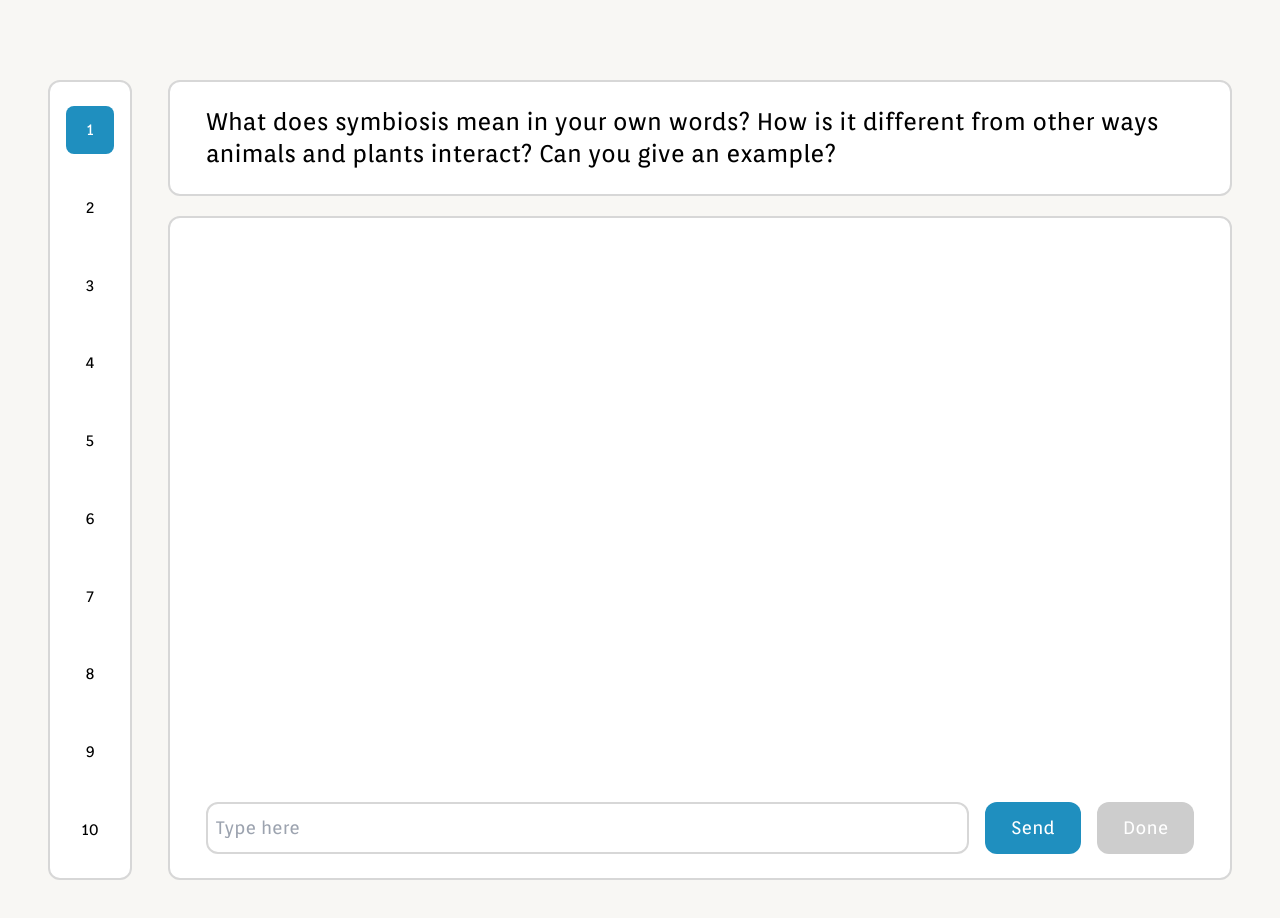
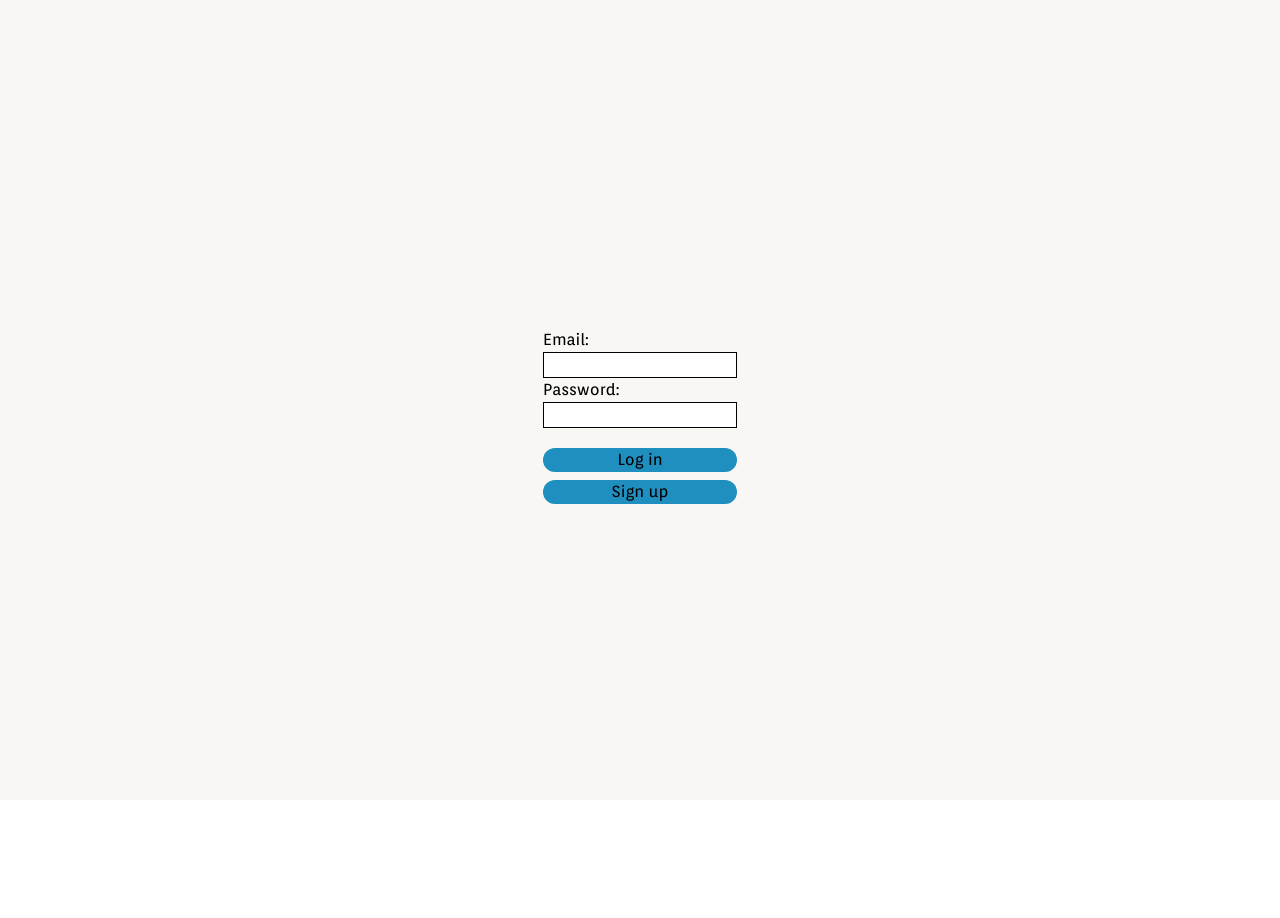
Before and after one commit to kristiiwuu/mvp, a Next.js app: page / in a window 1280 px wide. Shown: the top 918 px of the page. After the commit the page ends 800 px from the top, so only its background shows below. Built offline with nearby package versions, Linux system fonts and the light colour scheme.

Commit message:
code cleanup

```diff
--- a/src/app/components/Student-Side/Chat.js
+++ b/src/app/components/Student-Side/Chat.js
@@ -1,8 +1,9 @@
 import { useState, useEffect } from 'react';
 import { saveChat } from '../../saveChat/actions';
+import TextBubble from './TextBubble';
 
 export default function Chat({ selectedQuestion }) {
-    const [question, setQuestion] = useState(''); // change name to userInput
+    const [userInput, setUserInput] = useState('');
     const [chat, setChat] = useState([]);
     const [loading, setLoading] = useState(false);
 
@@ -16,22 +17,21 @@ export default function Chat({ selectedQuestion }) {
             + `Once the student’s answer is deemed correct you can stop replying until further prompting. Here is the question that the student is trying to answer: ${selectedQuestion}`
     });
 
-
-    useEffect(() => {
-      console.log("CHAT:", JSON.stringify(chat));
-    }, [chat])
+    // useEffect(() => {
+    //   console.log("CHAT:", JSON.stringify(chat));
+    // }, [chat])
 
     const handleSendMessage = async () => {
-        if (!question.trim()) return
+        if (!userInput.trim()) return
 
-        setChat(prev => [...prev, { role: 'user', content: question }])
-        setQuestion('')
+        setChat(prev => [...prev, { role: 'user', content: userInput }])
+        setUserInput('')
         setLoading(true)
 
         const response = await fetch('/api/chat', {
           method: 'POST',
           headers: { 'Content-Type': 'application/json' },
-          body: JSON.stringify({ messages: [systemPrompt, ...chat, { role: 'user', content: question }] }),
+          body: JSON.stringify({ messages: [systemPrompt, ...chat, { role: 'user', content: userInput }] }),
         })
 
         if (response.ok) {
@@ -48,19 +48,15 @@ export default function Chat({ selectedQuestion }) {
 
     return(
         <div className="h-screen text-black border-2 rounded-[12px] border-[#D7D7D7] bg-[#FFF] px-9 py-6 flex flex-col justify-between w-auto text-lg">
-            <div className="flex flex-col gap-6 overflow-y-auto" style={{ maxHeight: '400px' }}>
+            <div className="flex flex-col gap-6 overflow-y-auto max-h-[400px]">
                 {chat.map((message, index) => (
-                <div key={index} className={`flex ${message.role === 'user' ? 'justify-end' : 'justify-start'}`}>
-                    <div className={`rounded-[12px] px-8 py-5 max-w-[70%] ${message.role === 'user' ? 'bg-[#D5E6ED] text-[#084762]' : 'bg-gray-200'}`}>
-                    {message.content}
-                    </div>
-                </div>
+                  <TextBubble index={index} message={message}/>
                 ))}
             </div>
             <div className="flex gap-4">
-                <input value={question} onChange={(e) => setQuestion(e.target.value)}
+                <input value={userInput} onChange={(e) => setUserInput(e.target.value)}
                     placeholder = "Type here" className="w-[80%] flex-grow border-2 rounded-[12px] p-2 border-[#D7D7D7]"></input>
-                <button className="bg-[#1F8FBF] hover:bg-[#1F8FBF] rounded-[12px] w-[10%] px-5 py-3 text-white" onClick={handleSendMessage} disabled={loading} type="submit">Send</button>
+                <button className="bg-[#CDCDCD] hover:bg-[#1F8FBF] rounded-[12px] w-[10%] px-5 py-3 text-white" onClick={handleSendMessage} disabled={loading} type="submit">Send</button>
                 <button className="bg-[#CDCDCD] hover:bg-[#1F8FBF] rounded-[12px] w-[10%] px-5 py-3 text-white" onClick={handleSaveChat} disabled={loading} type="submit">Done</button>
             </div>
         </div>
--- a/src/app/components/Student-Side/ProblemNumber.js
+++ b/src/app/components/Student-Side/ProblemNumber.js
@@ -1,8 +1,6 @@
 export default function ProblemNumber({ num, selected, onClick}) {
-
     return (
-        <div onClick={onClick}
-            className={`w-12 h-12 rounded-[8px] flex justify-center items-center
+        <div onClick={onClick} className={`w-12 h-12 rounded-[8px] flex justify-center items-center
             ${selected ? 'text-white bg-[#1F8FBF]' : 'text-black bg-[#FFF] hover:bg-[#1F8FBF] hover:text-white'}`}>
             {num}
         </div>
--- a/src/app/components/Student-Side/Question.js
+++ b/src/app/components/Student-Side/Question.js
@@ -1,5 +1,4 @@
 export default function Question({selectedQuestion}) {
-
     return(
         <div className="font-bold text-2xl text-black border-2 rounded-[12px] border-[#D7D7D7] bg-[#FFF] px-9 py-6 flex flex-col justify-between gap-5 w-auto">
             {selectedQuestion}
--- /dev/null
+++ b/src/app/components/Student-Side/TextBubble.js
@@ -0,0 +1,10 @@
+export default function TextBubble({index, message}) {
+    // gray bubble for duey's responses; blue bubble for user
+    return(
+        <div key={index} className={`flex ${message.role === 'user' ? 'justify-end' : 'justify-start'}`}>
+            <div className={`rounded-[12px] px-8 py-5 max-w-[70%] ${message.role === 'user' ? 'bg-[#D5E6ED] text-[#084762]' : 'bg-gray-200'}`}>
+                {message.content}
+            </div>
+        </div>
+    );
+}
--- a/src/app/page.js
+++ b/src/app/page.js
@@ -1,46 +1,38 @@
-"use client";
-import { useState } from "react";
-import { useRouter } from 'next/navigation';
-import './globals.css';
-import NavBar from "./components/Student-Side/NavBar";
-import Display from "./components/Student-Side/Display";
+import { login, signup } from "../app/login/actions";
 
-export default function Home() {
-  // const [question, setQuestion] = useState("");
-  // const [answer, setAnswer] = useState("");
-  // const router = useRouter();
-
-  // const handleSubmit = (e) => {
-  //   e.preventDefault();
-  //   // Navigate to the chat page with question and answer as query parameters
-  //   router.push(`/chat?question=${question}&answer=${answer}`);
-  // };
-
-  const [selectedNum, setSelectedNum] = useState(1);
-  const [selectedQuestion, setSelectedQuestion] = useState("What does symbiosis mean in your own words? How is it different from other ways animals and plants interact? Can you give an example?");
-
-  const questions = {
-        1: "What does symbiosis mean in your own words? How is it different from other ways animals and plants interact? Can you give an example?",
-        2: "What is mutualism? How does the goby fish and snapping shrimp partnership show mutualism?",
-        3: "What is commensalism? Can you describe a situation where one animal benefits, but the other isn’t helped or harmed?",
-        4: "How is parasitism different from mutualism and commensalism? How does the African oxpecker act like both a helper and a parasite?",
-        5: "What do mitochondria do inside our cells? What might happen to living things if cells didn’t have mitochondria?",
-        6: "Corals and algae work together to help each other. What happens to coral reefs during coral bleaching, and why does it hurt this partnership?",
-        7: "How do cleaner fish help bigger fish? What do cleaner fish do to make sure they aren’t eaten by their clients?",
-        8: "Why is symbiosis like teamwork in nature? How do ants and fungi work together to survive?",
-        9: "How do bees and orchids help each other? What might happen to orchids if there were no bees?",
-        10: "How can changes in the environment, like pollution or warming oceans, affect partnerships like the one between coral and algae?"
-  }
-
-  const handleClick = (num) => {
-    setSelectedNum(num);
-    setSelectedQuestion(questions[num]);
-}
-
+export default function LoginPage() {
   return (
-    <div className="font-orienta h-auto bg-[#F8F7F4] px-12 pt-20 pb-12 flex gap-9">
-      <NavBar handleClick={handleClick} selectedNum={selectedNum}/>
-      <Display selectedQuestion={selectedQuestion}/>
+    <div className="font-orienta h-screen bg-[#F8F7F4] px-12 pt-20 pb-12 flex gap-9 text-black justify-center items-center">
+      <form className="flex flex-col">
+        <label htmlFor="email">Email:</label>
+        <input
+          className="border border-black"
+          id="email"
+          name="email"
+          type="email"
+          required
+        />
+        <label htmlFor="password">Password:</label>
+        <input
+          className="border border-black"
+          id="password"
+          name="password"
+          type="password"
+          required
+        />
+        <button
+          className="bg-[#1F8FBF] rounded-[12px] hover:bg-[#CDCDCD] mt-5 mb-2"
+          formAction={login}
+        >
+          Log in
+        </button>
+        <button
+          className="bg-[#1F8FBF] rounded-[12px] hover:bg-[#CDCDCD]"
+          formAction={signup}
+        >
+          Sign up
+        </button>
+      </form>
     </div>
   );
 }
--- a/src/app/private/page.js
+++ /dev/null
@@ -1,14 +0,0 @@
-import { redirect } from "next/navigation";
-
-import { createClient } from "@/utils/supabase/server";
-
-export default async function PrivatePage() {
-  const supabase = await createClient();
-
-  const { data, error } = await supabase.auth.getUser();
-  if (error || !data?.user) {
-    redirect("/login");
-  }
-
-  return <p>Hello {data.user.email}</p>;
-}
--- /dev/null
+++ b/src/app/student-portal/page.js
@@ -0,0 +1,37 @@
+"use client";
+import { useState } from "react";
+import '../globals.css';
+import NavBar from "../components/Student-Side/NavBar";
+import Display from "../components/Student-Side/Display";
+
+export default function Home() {
+  // tracks the specific problem the student is on
+  const [selectedNum, setSelectedNum] = useState(1);
+  const [selectedQuestion, setSelectedQuestion] = useState("What does symbiosis mean in your own words? How is it different from other ways animals and plants interact? Can you give an example?");
+
+  const questions = {
+        1: "What does symbiosis mean in your own words? How is it different from other ways animals and plants interact? Can you give an example?",
+        2: "What is mutualism? How does the goby fish and snapping shrimp partnership show mutualism?",
+        3: "What is commensalism? Can you describe a situation where one animal benefits, but the other isn’t helped or harmed?",
+        4: "How is parasitism different from mutualism and commensalism? How does the African oxpecker act like both a helper and a parasite?",
+        5: "What do mitochondria do inside our cells? What might happen to living things if cells didn’t have mitochondria?",
+        6: "Corals and algae work together to help each other. What happens to coral reefs during coral bleaching, and why does it hurt this partnership?",
+        7: "How do cleaner fish help bigger fish? What do cleaner fish do to make sure they aren’t eaten by their clients?",
+        8: "Why is symbiosis like teamwork in nature? How do ants and fungi work together to survive?",
+        9: "How do bees and orchids help each other? What might happen to orchids if there were no bees?",
+        10: "How can changes in the environment, like pollution or warming oceans, affect partnerships like the one between coral and algae?"
+  }
+
+  // handles problem # selection
+  const handleClick = (num) => {
+    setSelectedNum(num);
+    setSelectedQuestion(questions[num]);
+  }
+
+  return (
+    <div className="font-orienta h-auto bg-[#F8F7F4] px-12 pt-20 pb-12 flex gap-9">
+      <NavBar handleClick={handleClick} selectedNum={selectedNum}/>
+      <Display selectedQuestion={selectedQuestion}/>
+    </div>
+  );
+}
--- a/tsconfig.json
+++ b/tsconfig.json
@@ -32,7 +32,7 @@
     ".next/types/**/*.ts",
     "**/*.ts",
     "**/*.tsx"
-, "middleware.js", "src/utils/supabase/middleware.js", "src/utils/supabase/server.js", "src/utils/supabase/client.js", "src/app/login/actions.js", "src/app/login/page.js" , "src/app/auth/confirm/route.js", "src/app/private/page.js", "src/app/error/page.js", "src/app/saveChat/route.js" ],
+, "middleware.js", "src/utils/supabase/middleware.js", "src/utils/supabase/server.js", "src/utils/supabase/client.js", "src/app/login/actions.js", "src/app/login/page.js" , "src/app/auth/confirm/route.js", "src/app/student-portal/page.js", "src/app/error/page.js", "src/app/saveChat/route.js" ],
   "exclude": [
     "node_modules"
   ]
```
Also changed, not shown: src/app/login/actions.js (+1 -27 lines).
